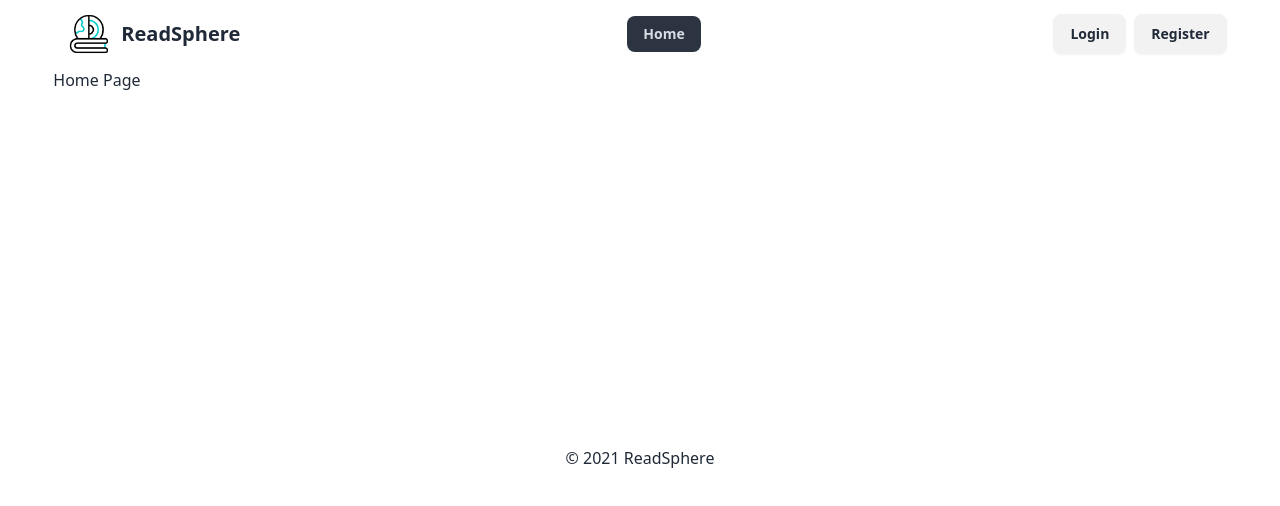
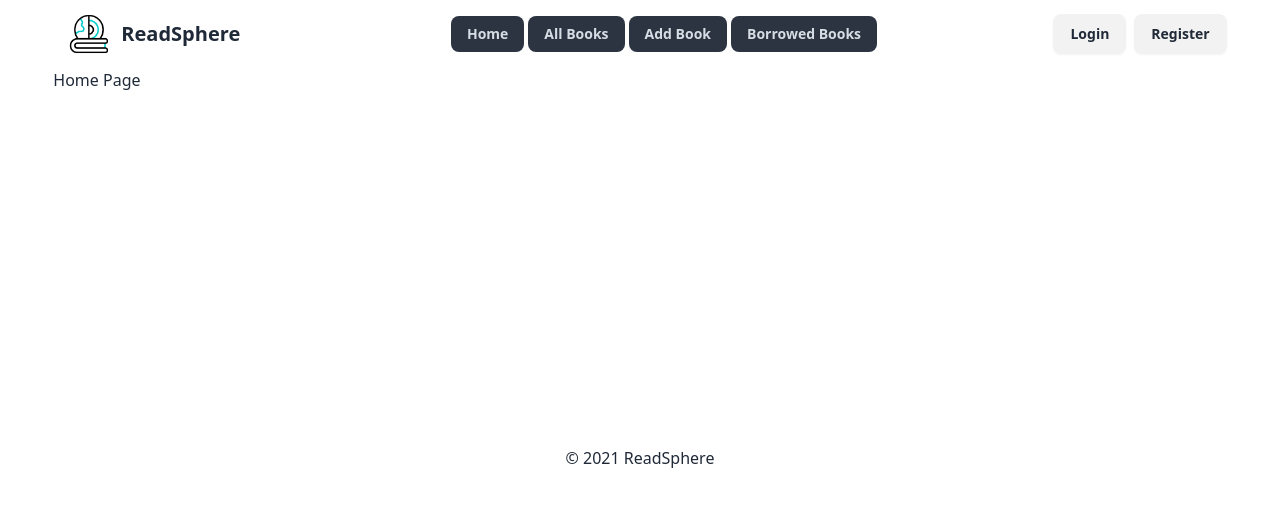
Before and after one commit to abdurrahmanmahmud5981/ReadSphere, a React (Vite) app: page / in a window 1280 px wide. Shown: the top 506 px of the page. Built offline with nearby package versions, Linux system fonts and the light colour scheme; no server answers.

Commit message:
add navigation links for All Books, Add Book, and Borrowed Books in Navber component

```diff
--- a/src/components/Navber.jsx
+++ b/src/components/Navber.jsx
@@ -8,8 +8,16 @@ const Navber = () => {
   const links = (
     <>
       <li>
-        {" "}
-        <NavLink to="/">Home</NavLink>{" "}
+        <NavLink to="/">Home</NavLink>
+      </li>
+      <li>
+        <NavLink to="/">All Books</NavLink>
+      </li>
+      <li>
+        <NavLink to="/">Add Book</NavLink>
+      </li>
+      <li>
+        <NavLink to="/">Borrowed Books</NavLink>
       </li>
     </>
   );
```
